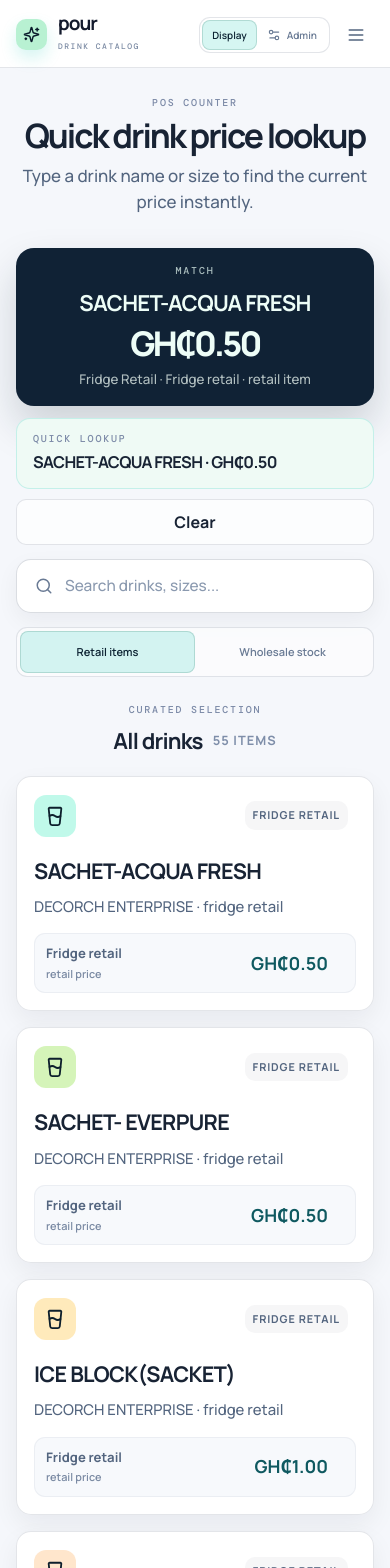
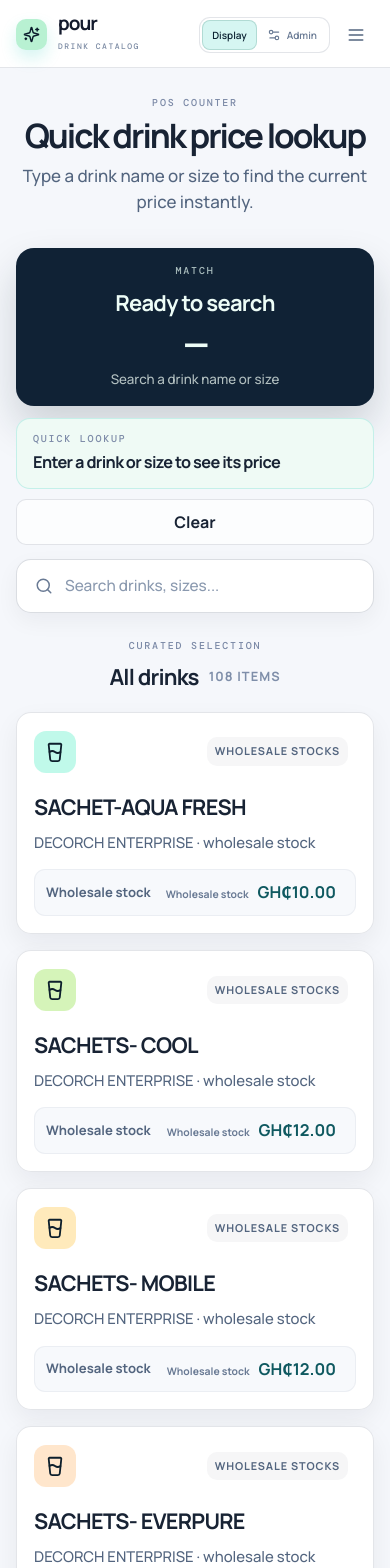
Before and after one commit to ohenemanaf/POS-counter, a React (Vite) app: page / in a window 390 px wide. Shown: the top 1568 px of the page. Built offline with nearby package versions, Linux system fonts and the light colour scheme.

Commit message:
Remove catalog price tier toggle

```diff
--- a/src/main.jsx
+++ b/src/main.jsx
@@ -52,6 +52,13 @@ const uid = (prefix) => `${prefix}-${Date.now()}-${Math.random().toString(36).sl
 const hasPrice = (value) => value !== null && value !== undefined && value !== '' && Number.isFinite(Number(value))
 const money = (value) => hasPrice(value) ? `GH₵${Number(value).toFixed(2)}` : '—'
 const validPricingScope = (scope) => ['retail', 'wholesale', 'both'].includes(scope)
+const getVariantPrices = (variant, scope) => {
+  const pricingScope = validPricingScope(scope) ? scope : 'both'
+  return [
+    { key: 'retailPrice', label: 'Retail', supported: pricingScope !== 'wholesale' },
+    { key: 'wholesalePrice', label: 'Wholesale stock', supported: pricingScope !== 'retail' },
+  ].filter((price) => price.supported && hasPrice(variant?.[price.key]))
+}
 const inferPricingScope = (product) => {
   const variants = Array.isArray(product.variants) ? product.variants : []
   const hasRetail = variants.some((variant) => hasPrice(variant?.retailPrice))
@@ -93,7 +100,6 @@ function App() {
 
   const [products, setProducts] = useState(loadProducts)
   const [mode, setMode] = useState(() => localStorage.getItem('pour-mode') || 'Display')
-  const [priceTier, setPriceTier] = useState('Retail')
   const [search, setSearch] = useState('')
   const [category, setCategory] = useState('All')
   const [menuOpen, setMenuOpen] = useState(false)
@@ -124,27 +130,22 @@ function App() {
     return () => window.removeEventListener('keydown', handleKeyDown)
   }, [])
 
-  const priceKey = priceTier === 'Retail' ? 'retailPrice' : 'wholesalePrice'
-  const tierProducts = useMemo(() => products.filter((product) => {
-    const scope = validPricingScope(product.pricingScope) ? product.pricingScope : 'both'
-    const belongsToTier = scope === 'both' || scope === priceTier.toLowerCase()
-    const hasTierPrice = Array.isArray(product.variants) && product.variants.some((variant) => hasPrice(variant[priceKey]))
-    return belongsToTier && (mode === 'Admin' || hasTierPrice)
-  }), [products, mode, priceTier, priceKey])
-  const categories = useMemo(() => ['All', ...new Set(tierProducts.map((p) => p.category))], [tierProducts])
+  const visibleProducts = useMemo(() => mode === 'Admin' ? products : products.filter((product) => Array.isArray(product.variants) && product.variants.some((variant) => getVariantPrices(variant, product.pricingScope).length)), [products, mode])
+  const categories = useMemo(() => ['All', ...new Set(visibleProducts.map((p) => p.category))], [visibleProducts])
   useEffect(() => {
     if (category !== 'All' && !categories.includes(category)) setCategory('All')
   }, [category, categories])
-  const filtered = useMemo(() => tierProducts.filter((product) => {
+  const filtered = useMemo(() => visibleProducts.filter((product) => {
     const term = search.toLowerCase().trim()
     const variants = Array.isArray(product.variants) ? product.variants : []
     const matchesSearch = !term || [product.name, product.category, product.description, ...variants.map((v) => v.sizeLabel)].join(' ').toLowerCase().includes(term)
     return matchesSearch && (category === 'All' || product.category === category)
-  }), [tierProducts, search, category])
+  }), [visibleProducts, search, category])
 
-  const quickLookup = filtered[0]
-  const quickVariant = quickLookup?.variants?.find((variant) => hasPrice(variant[priceKey]))
-  const quickPrice = quickVariant ? money(quickVariant[priceKey]) : '—'
+  const quickLookup = search.trim() ? filtered[0] : null
+  const quickVariant = quickLookup?.variants?.find((variant) => getVariantPrices(variant, quickLookup.pricingScope).length)
+  const quickPrices = quickVariant ? getVariantPrices(quickVariant, quickLookup.pricingScope) : []
+  const quickPriceSummary = quickPrices.map((price) => `${price.label}: ${money(quickVariant[price.key])}`).join(' · ')
 
   const saveProduct = (data) => {
     const pricingScope = validPricingScope(data.pricingScope) ? data.pricingScope : 'retail'
@@ -202,37 +203,44 @@ function App() {
         </div>
         <div className="counter-price-card">
           <span className="eyebrow">MATCH</span>
-          <h2>{quickLookup ? quickLookup.name : 'No match'}</h2>
-          <div className="counter-price">{quickLookup ? quickPrice : '--'}</div>
-          <small>{quickLookup ? `${quickLookup.category} · ${quickVariant?.sizeLabel || 'Price only'} · ${priceTier === 'Wholesale' ? 'wholesale stock' : 'retail item'}` : 'Try a product or size name'}</small>
+          <h2>{quickLookup ? quickLookup.name : search.trim() ? 'No match' : 'Ready to search'}</h2>
+          <div className="counter-price">{quickPrices.length ? quickPrices.map((price) => <div className="counter-price-row" key={price.key}><span>{price.label}</span><strong>{money(quickVariant[price.key])}</strong></div>) : '—'}</div>
+          <small>{quickLookup ? `${quickLookup.category} · ${quickVariant?.sizeLabel || 'Price'}` : 'Search a drink name or size'}</small>
         </div>
       </section>
       <div className="lookup-strip">
         <div>
           <span className="eyebrow">QUICK LOOKUP</span>
-          <strong>{quickLookup ? `${quickLookup.name} · ${quickPrice}` : 'No drink found'}</strong>
+          <strong>{quickLookup ? `${quickLookup.name} · ${quickPriceSummary || 'No price entered'}` : search.trim() ? 'No drink found' : 'Enter a drink or size to see its price'}</strong>
         </div>
         <button className="ghost-button" onClick={() => setSearch('')}>Clear</button>
       </div>
       <div className="toolbar counter-toolbar">
         <label className="search-box"><Search size={18} /><input ref={searchInputRef} value={search} onChange={(e) => setSearch(e.target.value)} placeholder="Search drinks, sizes..." /><kbd>⌘ K</kbd></label>
-        <div className="tier-switch"><button className={priceTier === 'Retail' ? 'selected' : ''} onClick={() => { setPriceTier('Retail'); setCategory('All') }}>Retail items</button><button className={priceTier === 'Wholesale' ? 'selected' : ''} onClick={() => { setPriceTier('Wholesale'); setCategory('All') }}>Wholesale stock</button></div>
       </div>
       <div className="catalog-heading"><div><span className="eyebrow">CURATED SELECTION</span><h2>{category === 'All' ? 'All drinks' : category}<span>{filtered.length} items</span></h2></div>{mode === 'Admin' && <div className="catalog-actions"><button className="danger-button" onClick={clearCatalog} disabled={!products.length}><Trash2 size={16} /> Remove all</button><button className="outline-button" onClick={() => { setEditingProduct(null); setModal('product') }}><Plus size={16} /> Add product</button></div>}</div>
-      {filtered.length ? <section className="product-grid">{filtered.map((product, index) => <ProductCard key={product.id} product={product} priceTier={priceTier} admin={mode === 'Admin'} index={index} onEdit={() => { setEditingProduct(product); setModal('product') }} onDelete={() => deleteProduct(product.id)} onAddVariant={() => { setEditingVariant({ productId: product.id }); setModal('variant') }} onEditVariant={(variant) => { setEditingVariant({ ...variant, productId: product.id }); setModal('variant') }} onDeleteVariant={(id) => deleteVariant(product.id, id)} />)}</section> : <div className="empty"><Search size={28} /><h3>No drinks found</h3><p>Try another search or category.</p></div>}
+      {filtered.length ? <section className="product-grid">{filtered.map((product, index) => <ProductCard key={product.id} product={product} admin={mode === 'Admin'} index={index} onEdit={() => { setEditingProduct(product); setModal('product') }} onDelete={() => deleteProduct(product.id)} onAddVariant={() => { setEditingVariant({ productId: product.id }); setModal('variant') }} onEditVariant={(variant) => { setEditingVariant({ ...variant, productId: product.id }); setModal('variant') }} onDeleteVariant={(id) => deleteVariant(product.id, id)} />)}</section> : <div className="empty"><Search size={28} /><h3>No drinks found</h3><p>Try another search or category.</p></div>}
     </main>
     {mode === 'Admin' && <button className="admin-fab" onClick={() => { setEditingProduct(null); setModal('product') }}><Plus size={22} /><span>New item</span></button>}
     {modal && <Modal type={modal} product={editingProduct} variant={editingVariant} products={products} onClose={closeModal} onSaveProduct={saveProduct} onSaveVariant={saveVariant} />}
   </div>
 }
 
-function ProductCard({ product, priceTier, admin, index, onEdit, onDelete, onAddVariant, onEditVariant, onDeleteVariant }) {
+function ProductCard({ product, admin, index, onEdit, onDelete, onAddVariant, onEditVariant, onDeleteVariant }) {
   const Icon = icons[product.category] || GlassWater
-  const priceKey = priceTier === 'Retail' ? 'retailPrice' : 'wholesalePrice'
   return <article className={`product-card accent-${product.accent}`} style={{ '--delay': `${index * 55}ms` }}>
     <div className="card-top"><div className="product-icon"><Icon size={22} /></div><span className="category-label">{product.category}</span>{admin && <div className="card-actions"><button onClick={onEdit} aria-label={`Edit ${product.name}`}><Edit3 size={15} /></button><button onClick={onDelete} aria-label={`Delete ${product.name}`}><Trash2 size={15} /></button></div>}</div>
     <h3>{product.name}</h3><p className="description">{product.description}</p>
-    <div className="variants">{product.variants.map((variant) => <div className="variant-row" key={variant.id}><span className="size-badge">{variant.sizeLabel}<small>{priceTier === 'Retail' ? 'retail price' : 'stock price'}</small></span><strong>{money(variant[priceKey])}</strong>{admin && <div className="variant-actions"><button onClick={() => onEditVariant(variant)} aria-label={`Edit ${variant.sizeLabel} price`}><Edit3 size={12} /></button><button onClick={() => onDeleteVariant(variant.id)} aria-label={`Delete ${variant.sizeLabel} price`}><Trash2 size={12} /></button></div>}</div>)}</div>
+    <div className="variants">{product.variants.map((variant) => {
+      const prices = getVariantPrices(variant, product.pricingScope)
+      return <div className="variant-row" key={variant.id}>
+        <span className="size-badge">{variant.sizeLabel}</span>
+        <div className="variant-prices">
+          {prices.length ? prices.map((price) => <div className="variant-price" key={price.key}><span>{price.label}</span><strong>{money(variant[price.key])}</strong></div>) : <div className="variant-price"><span>No price yet</span><strong>—</strong></div>}
+        </div>
+        {admin && <div className="variant-actions"><button onClick={() => onEditVariant(variant)} aria-label={`Edit ${variant.sizeLabel} price`}><Edit3 size={12} /></button><button onClick={() => onDeleteVariant(variant.id)} aria-label={`Delete ${variant.sizeLabel} price`}><Trash2 size={12} /></button></div>}
+      </div>
+    })}</div>
     {admin && <button className="add-variant" onClick={onAddVariant}><Plus size={14} /> Add size variant</button>}
   </article>
 }
--- a/src/styles.light.css
+++ b/src/styles.light.css
@@ -135,14 +135,14 @@ button { cursor: pointer; }
   background: var(--teal-dark);
   color: #ffffff;
 }
-.mode-toggle, .tier-switch {
+.mode-toggle {
   display: flex;
   padding: 3px;
   border: 1px solid var(--line);
   border-radius: 11px;
   background: rgba(255,255,255,0.55);
 }
-.mode-toggle button, .tier-switch button {
+.mode-toggle button {
   border: 0;
   background: transparent;
   color: var(--muted);
@@ -155,10 +155,7 @@ button { cursor: pointer; }
   cursor: pointer;
   transition: all 160ms ease;
 }
-.tier-switch button {
-  white-space: nowrap;
-}
-.mode-toggle button.active, .tier-switch button.selected {
+.mode-toggle button.active {
   color: #0d2333;
   background: rgba(32, 206, 182, 0.18);
   box-shadow: inset 0 0 0 1px rgba(29, 110, 90, 0.2);
@@ -235,10 +232,29 @@ button { cursor: pointer; }
   letter-spacing: -0.7px;
 }
 .counter-price {
+  display: grid;
+  gap: 7px;
   font-size: clamp(34px, 3.5vw, 48px);
   font-weight: 800;
   letter-spacing: -0.08em;
   line-height: 1;
+}
+.counter-price-row {
+  display: flex;
+  align-items: baseline;
+  justify-content: space-between;
+  gap: 12px;
+  font-size: clamp(20px, 2.3vw, 30px);
+  letter-spacing: -0.04em;
+  line-height: 1.15;
+}
+.counter-price-row span {
+  color: rgba(233, 246, 240, 0.72);
+  font: 700 0.72rem Manrope, sans-serif;
+  letter-spacing: 0;
+}
+.counter-price-row strong {
+  white-space: nowrap;
 }
 .counter-price-card small {
   margin-top: 10px;
@@ -283,6 +299,12 @@ button { cursor: pointer; }
   align-items: center;
   justify-content: space-between;
   gap: 14px;
+}
+.counter-toolbar {
+  justify-content: center;
+}
+.counter-toolbar .search-box {
+  max-width: 760px;
 }
 .search-box {
   flex: 1;
@@ -435,14 +457,10 @@ button { cursor: pointer; }
   }
 
   .lookup-strip > div,
-  .search-box,
-  .tier-switch {
+  .search-box {
     width: 100%;
   }
 
-  .tier-switch {
-    justify-content: center;
-  }
 }
 .product-card {
   position: relative;
@@ -521,7 +539,7 @@ button { cursor: pointer; }
 }
 .variant-row {
   display: grid;
-  grid-template-columns: 1fr auto auto auto;
+  grid-template-columns: minmax(0, 1fr) minmax(120px, auto) auto;
   align-items: center;
   gap: 8px;
   padding: 10px 11px;
@@ -545,6 +563,26 @@ button { cursor: pointer; }
   color: var(--teal-dark);
   font-size: 1.12rem;
   white-space: nowrap;
+}
+.variant-prices {
+  display: grid;
+  gap: 3px;
+}
+.variant-price {
+  display: flex;
+  align-items: baseline;
+  justify-content: space-between;
+  gap: 9px;
+}
+.variant-price span {
+  color: var(--muted);
+  font-size: 0.65rem;
+  font-weight: 700;
+  white-space: nowrap;
+}
+.variant-price strong {
+  color: var(--teal-dark);
+  font-size: 1.02rem;
 }
 .add-variant {
   width: 100%;
@@ -770,16 +808,6 @@ button { cursor: pointer; }
     display: none;
   }
 
-  .tier-switch {
-    width: 100%;
-  }
-
-  .tier-switch button {
-    flex: 1;
-    justify-content: center;
-    min-height: 42px;
-  }
-
   .categories {
     justify-content: center;
   }
```
